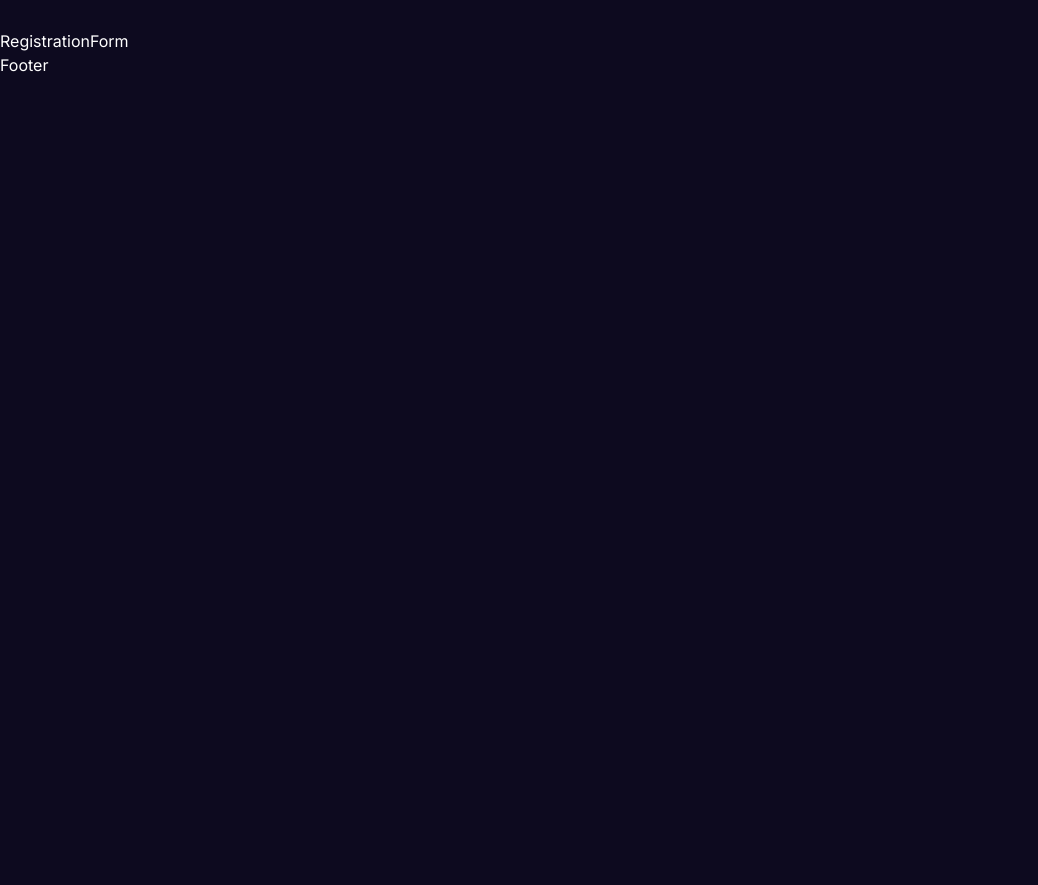
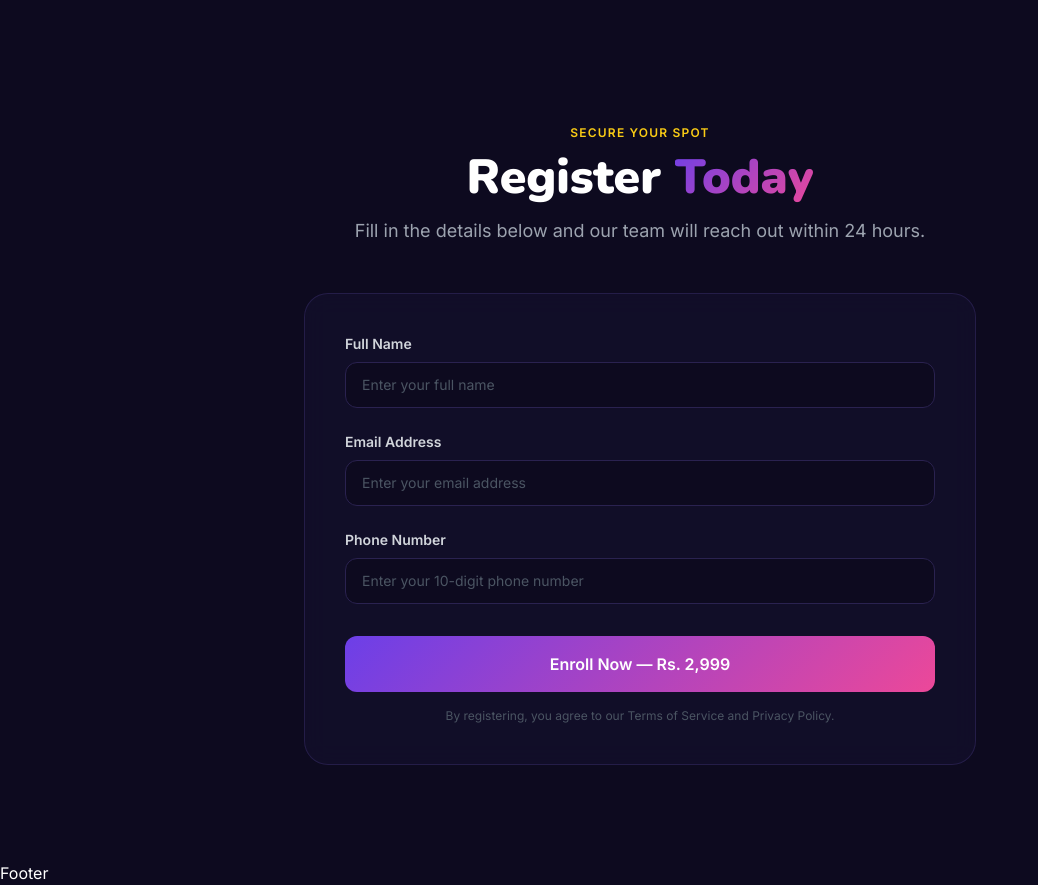
Before and after one commit to TanyaVaish-17/workshop-landing, a React (Vite) app in the folder client/: page / in a window 1280 px wide. Shown: the part 3280-4165 px from the top of the page, without its empty margins (0-1038 px from the left). Before the commit the page ends 3357 px from the top, so only its background shows below. Built offline with nearby package versions, Linux system fonts and the light colour scheme.

Commit message:
feat: add Registration Form with Zod validation, loading state and success screen

```diff
--- a/client/src/components/RegistrationForm.tsx
+++ b/client/src/components/RegistrationForm.tsx
@@ -1,2 +1,171 @@
-const RegistrationForm = () => <div>RegistrationForm</div>;
+import { useState } from "react";
+import { useForm } from "react-hook-form";
+import { z } from "zod";
+import { zodResolver } from "@hookform/resolvers/zod";
+import { CheckCircle, Loader2 } from "lucide-react";
+
+const schema = z.object({
+  name: z.string().min(2, "Name must be at least 2 characters"),
+  email: z.string().email("Please enter a valid email address"),
+  phone: z.string().regex(/^[6-9]\d{9}$/, "Please enter a valid 10-digit Indian phone number"),
+});
+
+type FormData = z.infer<typeof schema>;
+
+const RegistrationForm = () => {
+  const [isSubmitting, setIsSubmitting] = useState(false);
+  const [isSuccess, setIsSuccess] = useState(false);
+  const [serverError, setServerError] = useState("");
+
+  const {
+    register,
+    handleSubmit,
+    formState: { errors },
+    reset,
+  } = useForm<FormData>({
+    resolver: zodResolver(schema),
+  });
+
+  const onSubmit = async (data: FormData) => {
+    setIsSubmitting(true);
+    setServerError("");
+    try {
+      const apiUrl = import.meta.env.VITE_API_URL || "http://localhost:5000";
+      const response = await fetch(`${apiUrl}/api/enquiry`, {
+        method: "POST",
+        headers: { "Content-Type": "application/json" },
+        body: JSON.stringify(data),
+      });
+      const result = await response.json();
+      if (result.success) {
+        setIsSuccess(true);
+        reset();
+      } else {
+        setServerError(result.message || "Something went wrong. Please try again.");
+      }
+    } catch (error) {
+      setServerError("Unable to connect to server. Please try again later.");
+    } finally {
+      setIsSubmitting(false);
+    }
+  };
+
+  return (
+    <section id="register" className="py-24 px-4 sm:px-6 lg:px-8">
+      <div className="max-w-2xl mx-auto">
+
+        <div className="text-center mb-12">
+          <span className="text-xs font-semibold text-yellow-400 tracking-widest uppercase mb-3 block">
+            Secure Your Spot
+          </span>
+          <h2 className="text-3xl sm:text-5xl font-black text-white mb-4" style={{ fontFamily: "Nunito, sans-serif" }}>
+            Register <span className="gradient-text">Today</span>
+          </h2>
+          <p className="text-gray-400 text-lg">
+            Fill in the details below and our team will reach out within 24 hours.
+          </p>
+        </div>
+
+        <div className="glass-card rounded-3xl p-8 sm:p-10">
+
+          {isSuccess ? (
+            <div className="text-center py-10">
+              <div className="w-20 h-20 rounded-full bg-emerald-500/10 flex items-center justify-center mx-auto mb-6">
+                <CheckCircle size={40} className="text-emerald-400" />
+              </div>
+              <h3 className="text-2xl font-black text-white mb-3" style={{ fontFamily: "Nunito, sans-serif" }}>
+                You are Enrolled!
+              </h3>
+              <p className="text-gray-400 text-base mb-8">
+                Thank you for registering. Our team will contact you within 24 hours with next steps.
+              </p>
+              <button
+                onClick={() => setIsSuccess(false)}
+                className="btn-primary text-white font-bold px-8 py-3 rounded-full text-sm"
+              >
+                Register Another
+              </button>
+            </div>
+          ) : (
+            <form onSubmit={handleSubmit(onSubmit)} noValidate>
+
+              <div className="mb-6">
+                <label className="block text-sm font-semibold text-gray-300 mb-2">
+                  Full Name
+                </label>
+                <input
+                  type="text"
+                  placeholder="Enter your full name"
+                  {...register("name")}
+                  className="w-full bg-[#0D0A1F] border border-[#2A2250] rounded-xl px-4 py-3 text-white placeholder-gray-600 focus:outline-none focus:border-[#6C3FE8] transition-colors duration-200 text-sm"
+                />
+                {errors.name && (
+                  <p className="text-red-400 text-xs mt-2">{errors.name.message}</p>
+                )}
+              </div>
+
+              <div className="mb-6">
+                <label className="block text-sm font-semibold text-gray-300 mb-2">
+                  Email Address
+                </label>
+                <input
+                  type="email"
+                  placeholder="Enter your email address"
+                  {...register("email")}
+                  className="w-full bg-[#0D0A1F] border border-[#2A2250] rounded-xl px-4 py-3 text-white placeholder-gray-600 focus:outline-none focus:border-[#6C3FE8] transition-colors duration-200 text-sm"
+                />
+                {errors.email && (
+                  <p className="text-red-400 text-xs mt-2">{errors.email.message}</p>
+                )}
+              </div>
+
+              <div className="mb-8">
+                <label className="block text-sm font-semibold text-gray-300 mb-2">
+                  Phone Number
+                </label>
+                <input
+                  type="tel"
+                  placeholder="Enter your 10-digit phone number"
+                  {...register("phone")}
+                  className="w-full bg-[#0D0A1F] border border-[#2A2250] rounded-xl px-4 py-3 text-white placeholder-gray-600 focus:outline-none focus:border-[#6C3FE8] transition-colors duration-200 text-sm"
+                />
+                {errors.phone && (
+                  <p className="text-red-400 text-xs mt-2">{errors.phone.message}</p>
+                )}
+              </div>
+
+              {serverError && (
+                <div className="mb-6 bg-red-500/10 border border-red-500/30 rounded-xl px-4 py-3">
+                  <p className="text-red-400 text-sm">{serverError}</p>
+                </div>
+              )}
+
+              <button
+                type="submit"
+                disabled={isSubmitting}
+                className="w-full btn-primary text-white font-bold py-4 rounded-xl text-base flex items-center justify-center gap-2 disabled:opacity-70 disabled:cursor-not-allowed"
+              >
+                {isSubmitting ? (
+                  <>
+                    <Loader2 size={18} className="animate-spin" />
+                    Submitting...
+                  </>
+                ) : (
+                  "Enroll Now — Rs. 2,999"
+                )}
+              </button>
+
+              <p className="text-center text-gray-600 text-xs mt-4">
+                By registering, you agree to our Terms of Service and Privacy Policy.
+              </p>
+
+            </form>
+          )}
+
+        </div>
+      </div>
+    </section>
+  );
+};
+
 export default RegistrationForm;
```
